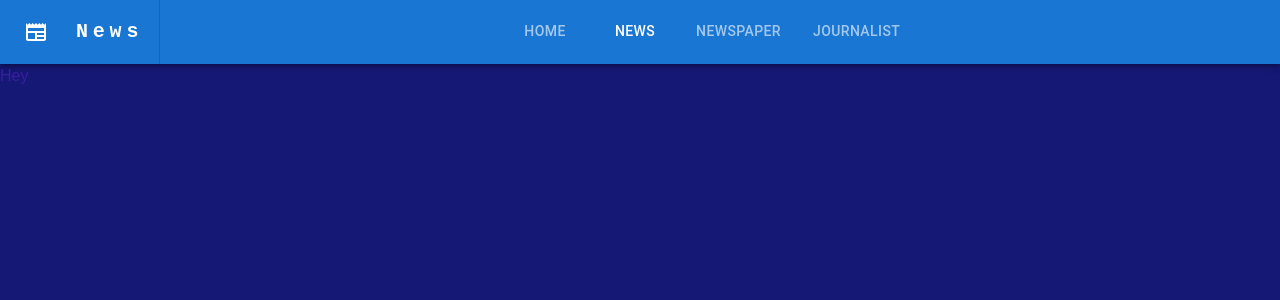
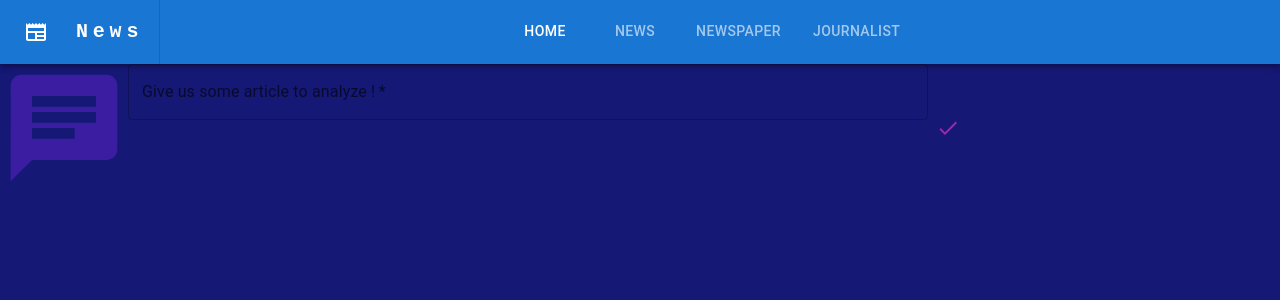
Before and after one commit to RahulCHANDER25/News-Context, a Next.js app in the folder news-context-front/: page /analyze/article in a window 1280 px wide. Shown: the top 300 px of the page. Built offline with nearby package versions, Linux system fonts and the light colour scheme.

Commit message:
feat: Analyzer page is done !

```diff
--- /dev/null
+++ b/news-context-front/src/api/sendPrompt.ts
@@ -0,0 +1,17 @@
+import { AnalysisResponseBody } from "@/api/types/IPromptBody"
+import { ArticleRequestBody } from "@/api/types/articleBody"
+import axios from "axios"
+
+export const sendArticleRequest = async (articleBody: string): Promise<AnalysisResponseBody> => {
+    try {
+        const response = axios.post<ArticleRequestBody, AnalysisResponseBody>(`${process.env.NEXT_PUBLIC_BACKEND_URL}/analysis/article`, {
+            model: "mistral",
+            articleBody: articleBody
+        })
+
+        return response
+    } catch (err) {
+        console.log(err)
+        throw err
+    }
+}
--- /dev/null
+++ b/news-context-front/src/api/types/IPromptBody.ts
@@ -0,0 +1,7 @@
+export interface IPromptBody {
+    model: string
+}
+
+export interface AnalysisResponseBody {
+    generated_text: string
+}
--- /dev/null
+++ b/news-context-front/src/api/types/articleBody.ts
@@ -0,0 +1,5 @@
+import { IPromptBody } from "./IPromptBody";
+
+export interface ArticleRequestBody extends IPromptBody {
+    articleBody: string
+}
--- a/news-context-front/src/app/analyze/article/page.tsx
+++ b/news-context-front/src/app/analyze/article/page.tsx
@@ -1,3 +1,9 @@
-export default function Article() {
-    return <div>Hey</div>
+'use server'
+
+import Prompt from "@/components/Prompt"
+
+export default async function Article() {
+  return (
+    <Prompt/>
+  )
 }
--- /dev/null
+++ b/news-context-front/src/components/ChatBox.tsx
@@ -0,0 +1,27 @@
+'use client'
+import { Chat } from "@mui/icons-material";
+import { JSX } from "react";
+import TextField from '@mui/material/TextField';
+
+interface ChatBoxInput {
+  setInput: (newInput: string) => void
+}
+
+const ChatBox = ( { setInput }: ChatBoxInput): JSX.Element => {
+  return (
+    <>
+      <Chat sx={{ fontSize: 128 }} ></Chat>
+      <TextField
+        required
+        variant="outlined"
+        label="Give us some article to analyze !"
+        sx={{
+          width: "800px"
+        }}
+        onChange={(e) => { setInput(e.currentTarget.value) }}
+      />
+    </>
+  )
+}
+
+export default ChatBox
--- a/news-context-front/src/components/Navbar.tsx
+++ b/news-context-front/src/components/Navbar.tsx
@@ -4,10 +4,9 @@ import { JSX, useCallback, useState } from "react";
 import NewspaperIcon from '@mui/icons-material/Newspaper';
 import { useRouter } from "next/navigation";
 
-
-const Navbar = (): JSX.Element => {
+export default function Navbar(): JSX.Element {
   const { push } = useRouter();
-  const [tab, setTab] = useState("/analyze/article")
+  const [tab, setTab] = useState("/")
 
   const handleChange = useCallback((path: string) => {
     push(path)
@@ -15,6 +14,7 @@ const Navbar = (): JSX.Element => {
   }, [push, setTab])
 
   return (
+    <Box>
       <AppBar position="static">
         <Toolbar>
           <IconButton size="large" edge="start" color="inherit" sx={{ mr: 2 }} onClick={() => handleChange("/")}>
@@ -56,7 +56,6 @@ const Navbar = (): JSX.Element => {
           </Box>
         </Toolbar>
       </AppBar>
+    </Box>
   )
 }
-
-export default Navbar;
--- /dev/null
+++ b/news-context-front/src/components/Prompt.tsx
@@ -0,0 +1,46 @@
+'use client'
+import ChatBox from "@/components/ChatBox";
+import { Done } from "@mui/icons-material";
+import { Box, IconButton, Typography } from "@mui/material";
+import { FormEvent, useState } from "react";
+import { sendArticleRequest } from "@/api/sendPrompt"
+
+interface ChatInfos {
+  person: "me" | "bot",
+  text: string
+}
+
+export default function Prompt() {
+  const [input, setInput] = useState("")
+  const [chatInfos, setChatInfos] = useState<ChatInfos[]>([])
+
+  const submitNewsChat = async (e: FormEvent<HTMLFormElement>) => {
+    e.preventDefault()
+    setChatInfos([...chatInfos, { person: "me", text: input }])
+    sendArticleRequest(input)
+      .then((datas) => {
+        setChatInfos([...chatInfos, { person: "bot", text: datas.generated_text }])
+      })
+      .catch((err) => {
+        console.log(err)
+      })
+  }
+
+  return (
+    <>
+      {/* {chatInfos.map((infos) => { // Later on display the whole prompt !
+        return <Box key={`${infos.person}-${infos.text}`}><Typography>{infos.person}-{infos.text}</Typography></Box>
+      })} */}
+      <Box
+        component="form"
+        className="flex justify-center items-center min-h-screen"
+        onSubmit={submitNewsChat}
+      >
+        <ChatBox setInput={(newInput: string) => { setInput(newInput) }} />
+        <IconButton color="secondary" type="submit">
+          <Done />
+        </IconButton>
+      </Box>
+    </>
+  )
+}
```
Also changed, not shown: 1 other file (tests, documents, lock files or other folders). Lines whose indentation alone changed are shown as unchanged.
